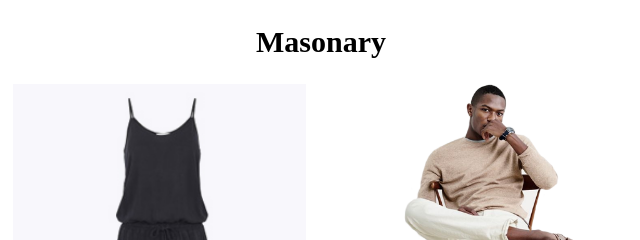
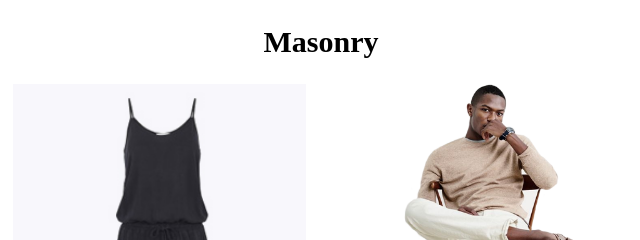
Before and after one commit to dhup1117/Masonry_with_vanilla_js, a plain HTML site: page index.html in a window 1280 px wide. Shown: the top 240 px of the page, 319-959 px from the left. Drawn offline with Linux system fonts and the light colour scheme.

Commit message:
Masonry_with_vanilla_js

```diff
--- a/index.html
+++ b/index.html
@@ -5,7 +5,7 @@
     <meta charset="UTF-8">
     <meta http-equiv="X-UA-Compatible" content="IE=edge">
     <meta name="viewport" content="width=device-width, initial-scale=1.0">
-    <title>Masonry With Venilla Js</title>
+    <title>Masonry_with_vanilla_js</title>
     <!-- style -->
     <style>
         h2{
@@ -22,7 +22,7 @@
 <body>
     <!-- masonry items start -->
     <div class="container">
-        <h2>Masonary</h2>
+        <h2>Masonry</h2>
         <div id="macy-container">
             <img src="assets/img/product-2.jpg" alt="">
             <img src="assets/img/product-3.jpg" alt="">
```
